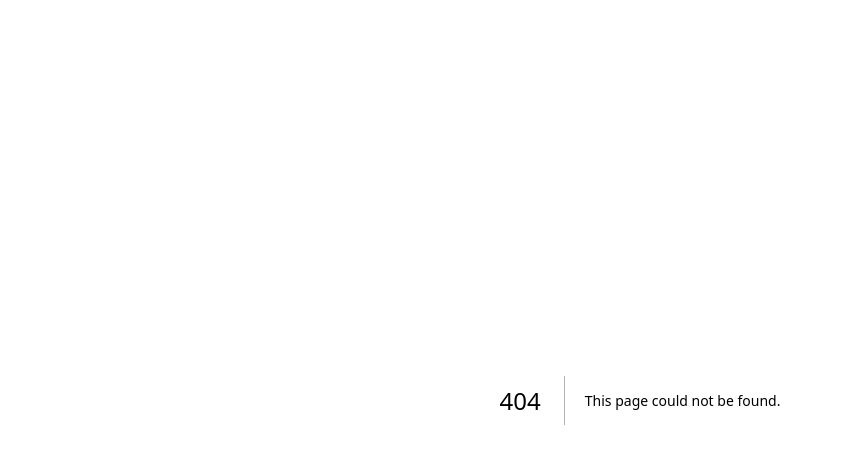
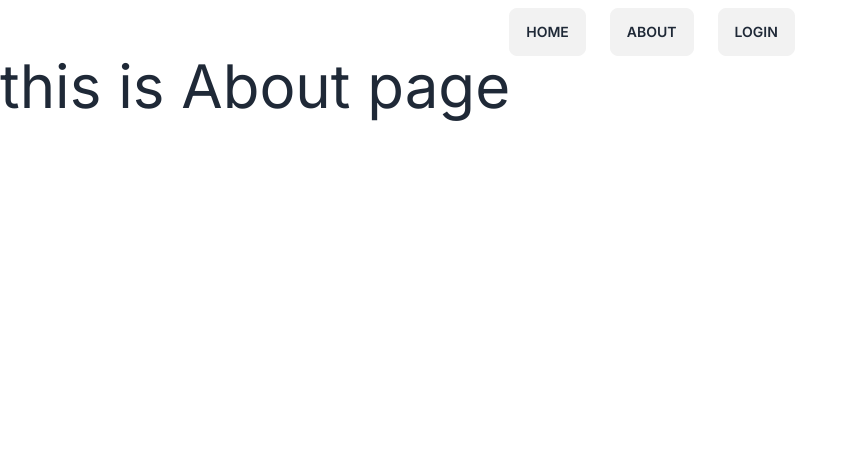
Before and after one commit to delwerhossain/code-step-NEXTJS, a Next.js app: page /about in a window 1280 px wide. Before the commit this address had no page. Shown: the top 464 px of the page, without its empty margins (0-858 px from the left). Built offline with nearby package versions, Linux system fonts and the light colour scheme.

Commit message:
add: pages for testing

```diff
--- /dev/null
+++ b/src/app/about/page.js
@@ -0,0 +1,11 @@
+import React from "react";
+
+const page = () => {
+  return (
+    <div>
+      <h1 className="text-6xl">this is About page</h1>
+    </div>
+  );
+};
+
+export default page;
--- a/src/app/layout.js
+++ b/src/app/layout.js
@@ -1,3 +1,4 @@
+import Link from 'next/link';
 import './globals.css'
 import { Inter } from 'next/font/google'
 
@@ -11,7 +12,14 @@ export const metadata = {
 export default function RootLayout({ children }) {
   return (
     <html lang="en">
-      <body className={inter.className}>{children}</body>
+      <body className={inter.className}>
+        <header className='flex items-center justify-center'>
+          <Link href="/" className="btn ml-6 mt-2">Home</Link>
+          <Link href="/about" className="btn ml-6 mt-2">About</Link>
+          <Link href="/login" className="btn ml-6 mt-2">Login</Link>
+        </header>
+        {children}
+      </body>
     </html>
-  )
+  );
 }
--- /dev/null
+++ b/src/app/login/page.js
@@ -0,0 +1,11 @@
+import React from 'react';
+
+const page = () => {
+    return (
+      <div>
+        <h1 className='text-6xl'>this is Login page</h1>
+      </div>
+    );
+};
+
+export default page;
```
